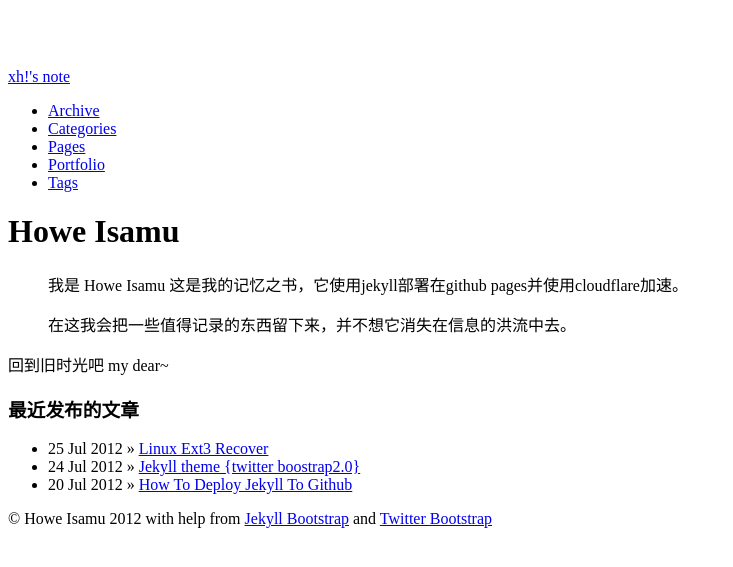
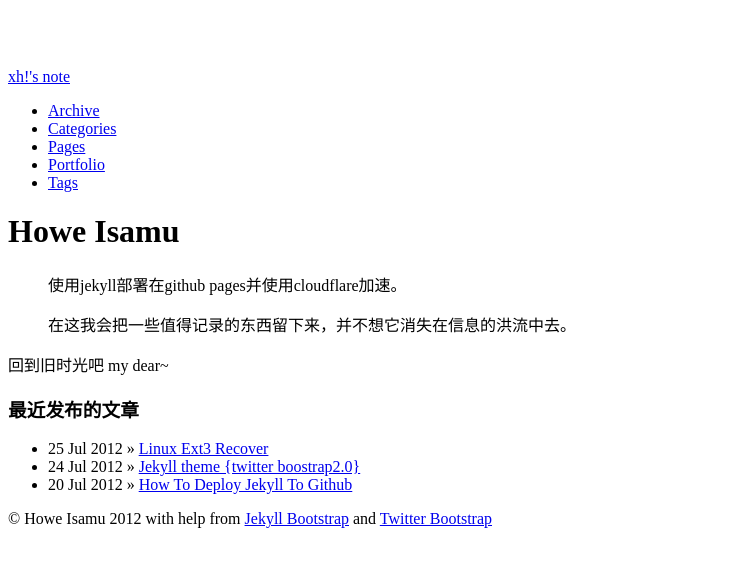
Before and after one commit to CaicnZ/old_blog, a Jekyll site: the page built from index.md, in a window 1280 px wide. Shown: the top 567 px of the page, without its empty margins (0-733 px from the left). Built offline with Jekyll 4.4.1, drawn with Linux system fonts in a browser that asks for light colours; nearby versions of some CDN libraries; Markdown is read by kramdown in place of the engine named in the settings.

Commit message:
Updated index.md

```diff
--- a/index.md
+++ b/index.md
@@ -5,7 +5,7 @@ tagline:
 ---
 {% include JB/setup %}
 
-> 我是 Howe Isamu 这是我的记忆之书，它使用jekyll部署在github pages并使用cloudflare加速。
+> 使用jekyll部署在github pages并使用cloudflare加速。
 
 > 在这我会把一些值得记录的东西留下来，并不想它消失在信息的洪流中去。
 
```
